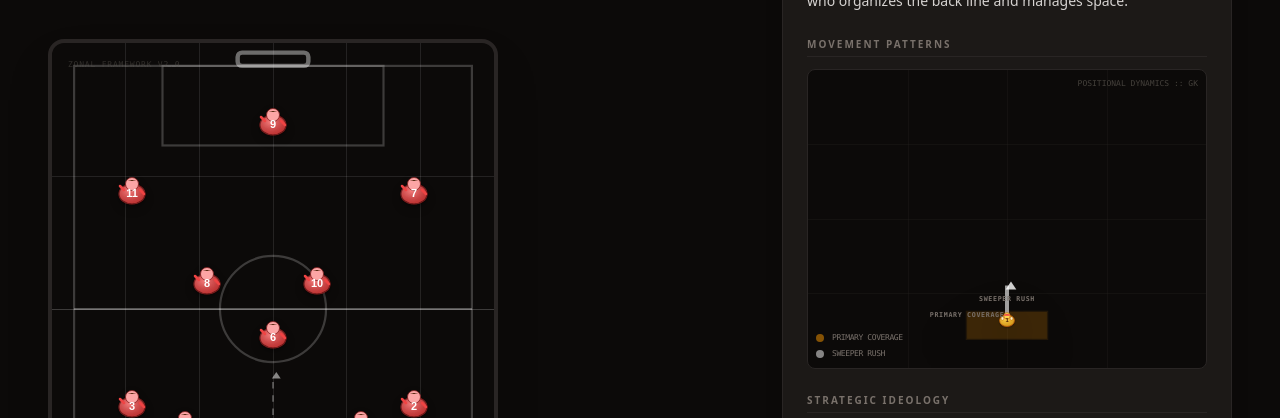
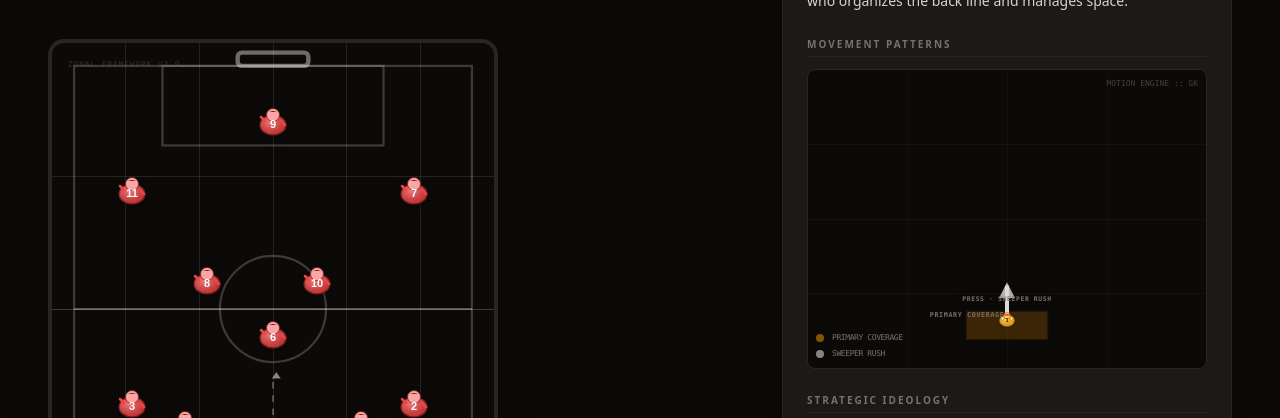
Before and after one commit to stacktech4024/Canada-Soccer-Game-Model, a React (Vite) app: page / in a window 1280 px wide. Shown: the part 336-754 px from the top of the page. Built offline with nearby package versions, Linux system fonts and the light colour scheme.

Commit message:
feat: render curved realistic player movement paths

```diff
--- a/src/components/MovementVisualizer.tsx
+++ b/src/components/MovementVisualizer.tsx
@@ -2,12 +2,34 @@ import React from 'react';
 import { PlayerProfile } from '../data/players';
 import { motion } from 'motion/react';
 import { PlayerPiece } from './PlayerPiece';
+import {
+  buildMotionWaypoints,
+  inferMotionRole,
+  inferMovementIntent,
+  getMotionProfile,
+  MovementIntent,
+  Point,
+} from '../utils/motionRealism';
 
 interface MovementVisualizerProps {
   player: PlayerProfile;
 }
 
+const getCurvedPath = (points: Point[], intent: MovementIntent) => {
+  if (points.length < 2) return '';
+
+  const waypoints = buildMotionWaypoints(points[0], points[points.length - 1], intent);
+  if (waypoints.length < 3) {
+    return `M ${waypoints[0].x} ${waypoints[0].y} L ${waypoints[1].x} ${waypoints[1].y}`;
+  }
+
+  const [start, control, end] = waypoints;
+  return `M ${start.x} ${start.y} Q ${control.x} ${control.y} ${end.x} ${end.y}`;
+};
+
 export const MovementVisualizer: React.FC<MovementVisualizerProps> = ({ player }) => {
+  const playerRole = inferMotionRole(player.shortPos, player.number);
+
   return (
     <div className="relative aspect-[4/3] w-full bg-stone-950 border border-stone-800 rounded-lg overflow-hidden group">
       {/* Background Grid */}
@@ -19,6 +41,12 @@ export const MovementVisualizer: React.FC<MovementVisualizerProps> = ({ player }
       <div className="absolute inset-y-0 left-0 w-px bg-stone-800/30" style={{ left: '75%' }} />
 
       <svg viewBox="0 0 100 100" className="absolute inset-0 w-full h-full p-4 drop-shadow-2xl">
+        <defs>
+          <marker id={`movement-arrow-${player.id}`} viewBox="0 0 10 10" refX="8" refY="5" markerWidth="4" markerHeight="4" orient="auto">
+            <path d="M 0 0 L 10 5 L 0 10 z" fill="white" opacity="0.8" />
+          </marker>
+        </defs>
+
         {/* Draw Zones First */}
         {player.patterns.filter(p => p.type === 'zone').map((pattern) => (
           <motion.polygon
@@ -33,39 +61,71 @@ export const MovementVisualizer: React.FC<MovementVisualizerProps> = ({ player }
           </motion.polygon>
         ))}
 
-        {/* Draw Paths */}
-        {player.patterns.filter(p => p.type === 'path').map((pattern) => (
+        {/* Draw Paths with game-realistic curves instead of straight robotic lines */}
+        {player.patterns.filter(p => p.type === 'path').map((pattern) => {
+          const from = pattern.points[0];
+          const to = pattern.points[pattern.points.length - 1];
+          const loweredLabel = pattern.label.toLowerCase();
+          const intent = loweredLabel.includes('overlap')
+            ? 'overlap'
+            : loweredLabel.includes('recover')
+              ? 'recover'
+              : loweredLabel.includes('rush') || loweredLabel.includes('challenge')
+                ? 'press'
+                : loweredLabel.includes('attack')
+                  ? 'finish'
+                  : inferMovementIntent(from, to, playerRole, 'att-org');
+          const profile = getMotionProfile(playerRole, intent, true);
+          const curvedPath = getCurvedPath(pattern.points, intent);
+
+          return (
             <g key={pattern.id}>
               <motion.path
-              d={`M ${pattern.points[0].x} ${pattern.points[0].y} ${pattern.points.slice(1).map(p => `L ${p.x} ${p.y}`).join(' ')}`}
+                d={curvedPath}
                 fill="none"
                 stroke="white"
                 strokeWidth="1.5"
-              strokeDasharray="4 2"
+                strokeDasharray={intent === 'press' || intent === 'recover' ? '2 1.5' : '4 2'}
+                markerEnd={`url(#movement-arrow-${player.id})`}
                 initial={{ pathLength: 0, opacity: 0 }}
-              animate={{ pathLength: 1, opacity: 0.6 }}
-              transition={{ duration: 2, ease: "easeInOut", repeat: Infinity, repeatDelay: 1 }}
+                animate={{ pathLength: 1, opacity: intent === 'press' || intent === 'recover' ? 0.85 : 0.65 }}
+                transition={{
+                  duration: profile.durationMs / 1000,
+                  ease: intent === 'press' || intent === 'recover' ? 'easeOut' : 'easeInOut',
+                  repeat: Infinity,
+                  repeatDelay: 1,
+                }}
               />
-            {/* Arrowhead */}
-            <motion.path
-              d="M 0 -2 L 3 0 L 0 2 Z"
+
+              {/* Moving player ghost: shows timing, acceleration, and curved run direction */}
+              <motion.circle
+                r="1.6"
                 fill="white"
-              initial={{ opacity: 0 }}
-              animate={{
-                opacity: 0.8,
-                x: pattern.points[pattern.points.length - 1].x,
-                y: pattern.points[pattern.points.length - 1].y,
-                rotate: Math.atan2(
-                  pattern.points[pattern.points.length - 1].y - pattern.points[pattern.points.length - 2].y,
-                  pattern.points[pattern.points.length - 1].x - pattern.points[pattern.points.length - 2].x
-                ) * (180 / Math.PI)
+                initial={{ offsetDistance: '0%', opacity: 0 }}
+                animate={{ offsetDistance: ['0%', '55%', '100%'], opacity: [0, 0.9, 0] }}
+                transition={{
+                  duration: profile.durationMs / 1000,
+                  delay: profile.delayMs / 1000,
+                  ease: intent === 'press' || intent === 'recover' ? 'easeOut' : 'easeInOut',
+                  repeat: Infinity,
+                  repeatDelay: 1,
                 }}
-              transition={{ duration: 0.5, delay: 1.5 }}
+                style={{
+                  offsetPath: `path('${curvedPath}')`,
+                }}
+              />
+
+              <text
+                x={to.x}
+                y={to.y + 6}
+                textAnchor="middle"
+                className="fill-stone-500 font-mono text-[2.4px] uppercase tracking-widest font-bold pointer-events-none"
               >
-              <title>{pattern.label} direction</title>
-            </motion.path>
+                {intent} · {pattern.label}
+              </text>
             </g>
-        ))}
+          );
+        })}
 
         {/* Player Piece Representation */}
         <foreignObject
@@ -87,10 +147,8 @@ export const MovementVisualizer: React.FC<MovementVisualizerProps> = ({ player }
         </foreignObject>
 
         {/* Dynamic Labels on Pitch */}
-        {player.patterns.map((pattern) => {
-          const point = pattern.type === 'path' ? pattern.points[pattern.points.length - 1] : pattern.points[0];
-          const yOffset = pattern.type === 'path' ? 6 : 2;
-
+        {player.patterns.filter(p => p.type === 'zone').map((pattern) => {
+          const point = pattern.points[0];
           return (
             <motion.g
               key={`label-group-${pattern.id}`}
@@ -100,7 +158,7 @@ export const MovementVisualizer: React.FC<MovementVisualizerProps> = ({ player }
             >
               <text
                 x={point.x}
-                y={point.y + yOffset}
+                y={point.y + 2}
                 textAnchor="middle"
                 className="fill-stone-500 font-mono text-[2.5px] uppercase tracking-widest font-bold pointer-events-none"
               >
@@ -122,7 +180,7 @@ export const MovementVisualizer: React.FC<MovementVisualizerProps> = ({ player }
       </div>
 
       <div className="absolute top-2 right-2 text-[8px] font-mono text-stone-700 uppercase">
-        Positional Dynamics :: {player.shortPos}
+        Motion Engine :: {player.shortPos}
       </div>
     </div>
   );
```
Lines whose indentation alone changed are shown as unchanged.
